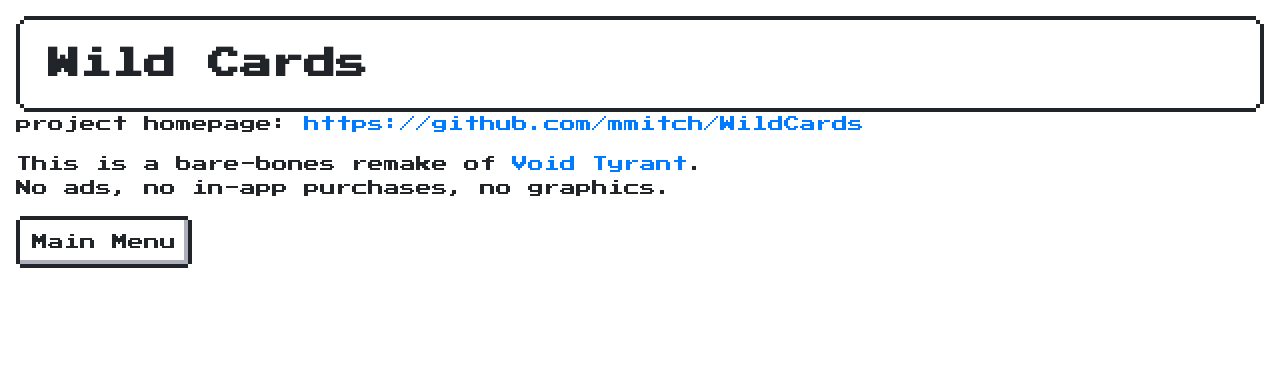
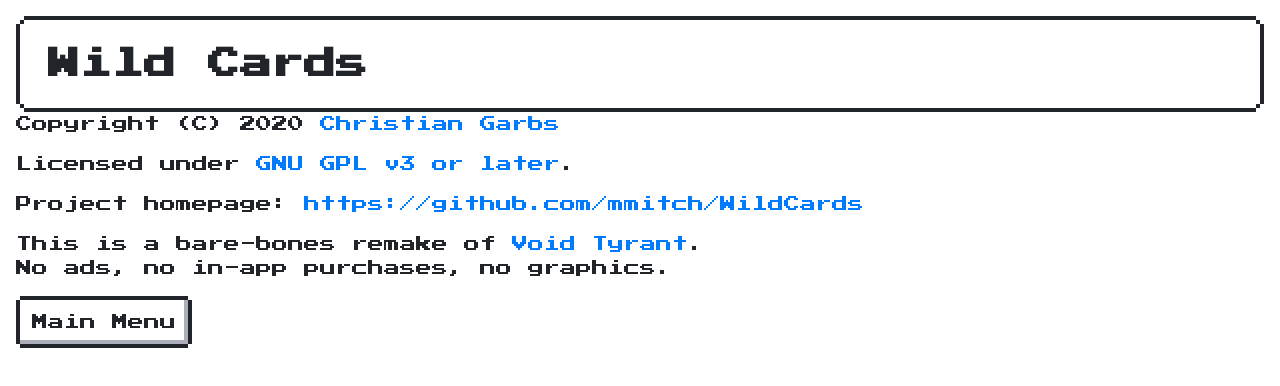
Before and after one commit to mmitch/WildCards, an Angular app: page / in a window 1280 px wide. Shown: the top 386 px of the page. Built offline with nearby package versions, Linux system fonts and the light colour scheme.

Commit message:
show license on title screen

```diff
--- a/src/app/comp/title/title.component.html
+++ b/src/app/comp/title/title.component.html
@@ -22,7 +22,11 @@
     <h1>Wild Cards</h1>
 </div>
 
-<p id="project">project homepage: <a href="https://github.com/mmitch/WildCards">https://github.com/mmitch/WildCards</a></p>
+<p id="copyright">Copyright (C) 2020 <a class="h-card" href="https://www.cgarbs.de/">Christian Garbs</a></p>
+
+<p id="license">Licensed under <a href="http://www.gnu.org/licenses/">GNU GPL v3 or later</a>.</p>
+
+<p id="project">Project homepage: <a href="https://github.com/mmitch/WildCards">https://github.com/mmitch/WildCards</a></p>
 
 <p id="remake">This is a bare-bones remake of <a href="https://play.google.com/store/apps/details?id=com.armorgames.voidtyrant">Void Tyrant</a>.<br>
     No ads, no in-app purchases, no graphics.</p>
```
Also changed, not shown: 2 other files (tests, documents, lock files or other folders).
